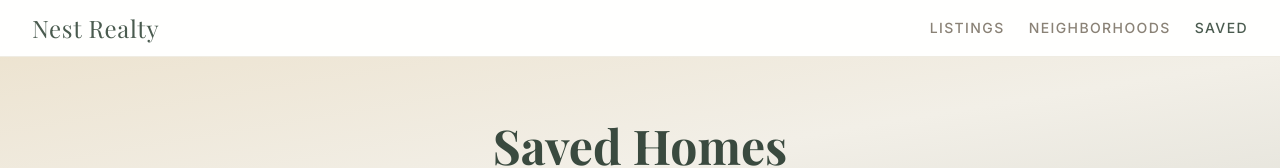
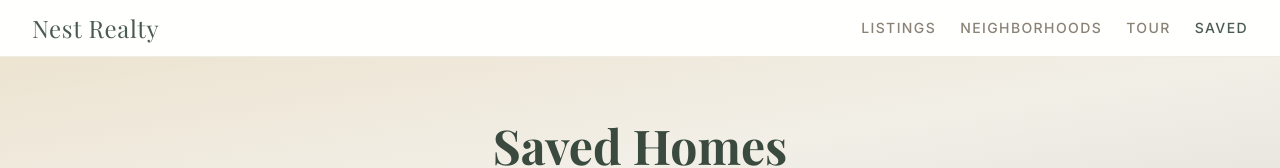
Before and after one commit to anas-khan-antimatter/mkt-nest-realty, a Next.js app: page /saved in a window 1280 px wide. Shown: the top 168 px of the page. Built offline with nearby package versions, Linux system fonts and the light colour scheme; a web font is replaced by a local one.

Commit message:
antimatter: checkpoint c-1790732959652-kweyh

```diff
--- a/app/saved/page.tsx
+++ b/app/saved/page.tsx
@@ -45,6 +45,7 @@ export default function SavedHomesPage() {
           <nav className="items-center gap-6 flex">
             <Link href="/listings" className="text-sm font-medium uppercase tracking-widest text-stone-600 hover:text-sage">Listings</Link>
             <Link href="/neighborhoods" className="text-sm font-medium uppercase tracking-widest text-stone-600 hover:text-sage">Neighborhoods</Link>
+            <Link href="/schedule-tour" className="text-sm font-medium uppercase tracking-widest text-stone-600 hover:text-sage">Tour</Link>
             <Link href="/saved" className="text-sm font-medium uppercase tracking-widest text-sage">Saved</Link>
           </nav>
         </div>
```
